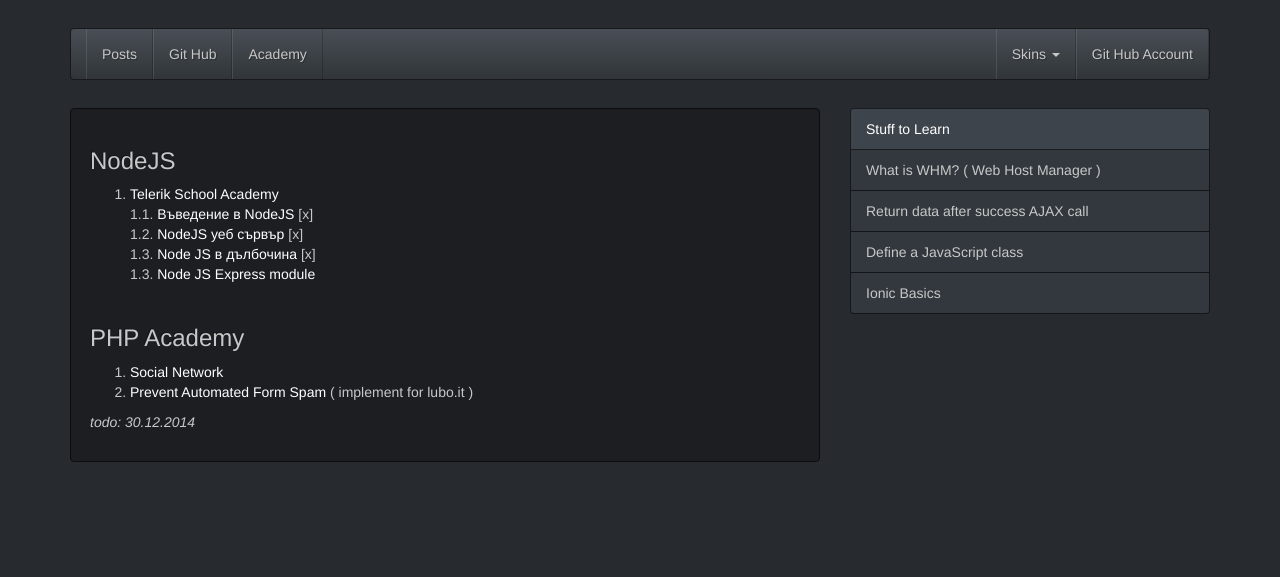
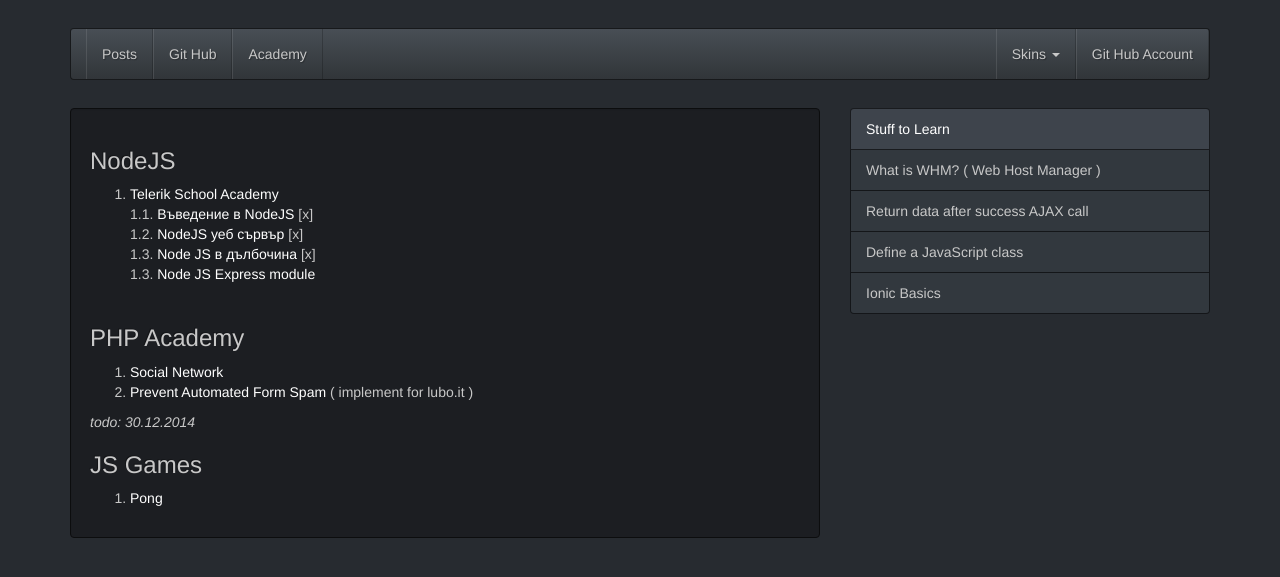
Before and after one commit to donvercety/donvercety.github.io, a Jekyll site: the page built from _posts/2014-12-28-stuff-to-learn.md, in a window 1280 px wide. Shown: the top 577 px of the page. Built offline with Jekyll 4.4.1, drawn with Linux system fonts in a browser that asks for light colours; nearby versions of some CDN libraries.

Commit message:
Update 2014-12-28-stuff-to-learn.md

```diff
--- a/_posts/2014-12-28-stuff-to-learn.md
+++ b/_posts/2014-12-28-stuff-to-learn.md
@@ -23,3 +23,7 @@ description: >
 2. [Prevent Automated Form Spam](https://www.youtube.com/watch?v=rYBomZIzrS4) ( implement for lubo.it )
 
 *todo: 30.12.2014*
+
+### JS Games
+
+1. [Pong](https://www.youtube.com/watch?v=KApAJhkkqkA)
```
